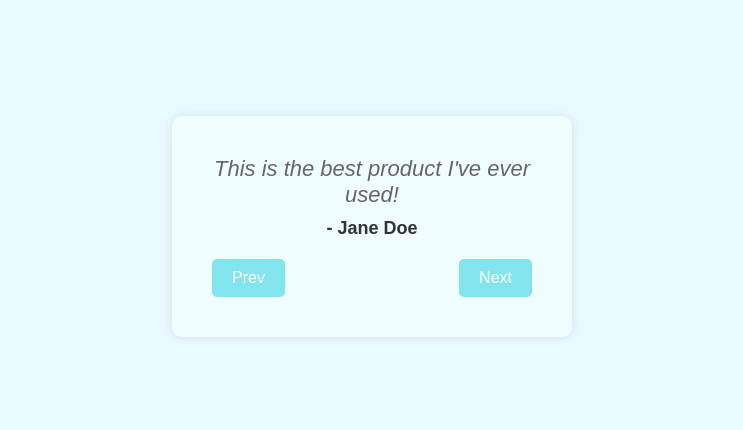
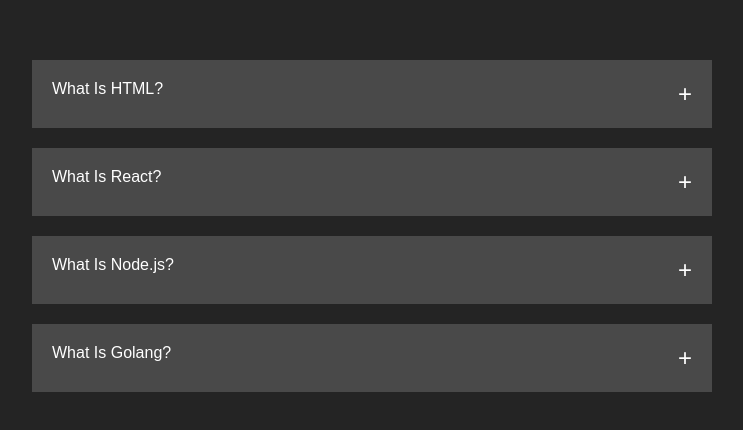
Before and after one commit to Frankuccino/react-project-demos, a React (Vite) app: page / in a window 1280 px wide. Shown: the part 174-604 px from the top of the page, without its empty margins (268-1011 px from the left). Built offline with nearby package versions, Linux system fonts and the light colour scheme.

Commit message:
Project 8 Done: FAQ Accordion

```diff
--- a/src/App.jsx
+++ b/src/App.jsx
@@ -4,10 +4,15 @@
 // import Calculator from "./components/Calculator";
 // import ToggleBackgroundColor from "./components/ToggleBackgroundColor";
 // import HiddenSearchBar from "./components/HiddenSearchBar";
+// import Testimonials from "./components/Testimonials";
 
-import Testimonials from "./components/Testimonials";
+import { useId } from "react";
+import Accordion from "./components/Accordion";
+import { accordionData } from "./ultils/content";
 
 const App = () => {
+  const id = useId();
+
   return (
     <div>
       {/* <Counter /> */}
@@ -16,7 +21,12 @@ const App = () => {
       {/* <Calculator /> */}
       {/* <ToggleBackgroundColor /> */}
       {/* <HiddenSearchBar /> */}
-      <Testimonials />
+      {/* <Testimonials /> */}
+      <div className="accordion">
+        {accordionData.map(({ title, content }) => (
+          <Accordion title={title} content={content} key={id + title} />
+        ))}
+      </div>
     </div>
   );
 };
--- /dev/null
+++ b/src/components/Accordion.jsx
@@ -0,0 +1,21 @@
+import { useState } from "react";
+import "../styles/accordion.css";
+
+const Accordian = ({ title, content }) => {
+  const [isActive, setisActive] = useState(false);
+
+  return (
+    <section className="accordion-card">
+      <div className="header" onClick={() => setisActive(!isActive)}>
+        <div>{title}</div>
+        <p className="icon">{isActive ? "-" : "+"}</p>
+      </div>
+
+      <div className="content">
+        {isActive && <p className="card-info">{content}</p>}
+      </div>
+    </section>
+  );
+};
+
+export default Accordian;
--- /dev/null
+++ b/src/styles/accordion.css
@@ -0,0 +1,49 @@
+* {
+  margin: 0;
+  padding: 0;
+  box-sizing: border-box;
+}
+
+body {
+  background: rgb(36, 36, 36);
+  color: #fff;
+  font-family: sans-serif;
+  height: 100vh;
+  display: flex;
+  flex-direction: column;
+  justify-content: center;
+  align-items: center;
+}
+
+.container {
+  border: 2px solid white;
+}
+
+.accordion-card {
+  margin: 20px;
+  padding: 20px;
+  background: rgb(73, 73, 73);
+}
+
+.header {
+  display: flex;
+  justify-content: space-between;
+  width: 40rem;
+}
+
+.card-title {
+  display: flex;
+  justify-content: space-between;
+  width: 50rem;
+}
+
+.icon {
+  font-size: 1.5rem;
+  cursor: pointer;
+}
+
+p.card-info {
+  width: 30rem;
+  padding: 20px 0;
+  line-height: 1.3;
+}
--- /dev/null
+++ b/src/ultils/content.js
@@ -0,0 +1,18 @@
+export const accordionData = [
+  {
+    title: "What Is HTML?",
+    content: `The HyperText Markup Language or HTML is the standard markup language for documents designed to be displayed in a web browser. It can be assisted by technologies such as Cascading Style Sheets and scripting languages such as JavaScript.`,
+  },
+  {
+    title: "What Is React?",
+    content: `React is a free and open-source front-end JavaScript library for building user interfaces based on UI components. It is maintained by Meta and a community of individual developers and companies.`,
+  },
+  {
+    title: "What Is Node.js?",
+    content: `Node.js is a cross-platform, open-source server environment that can run on Windows, Linux, Unix, macOS, and more. Node.js is a back-end JavaScript runtime environment, runs on the V8 JavaScript Engine, and executes JavaScript code outside a web browser.`,
+  },
+  {
+    title: "What Is Golang?",
+    content: `Go is a statically typed, compiled programming language designed at Google by Robert Griesemer, Rob Pike, and Ken Thompson. It is syntactically similar to C, but with memory safety, garbage collection, structural typing, and CSP-style concurrency`,
+  },
+];
```
